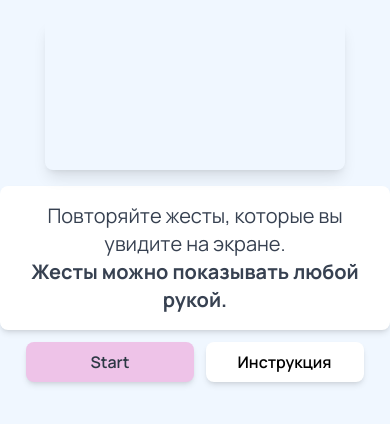
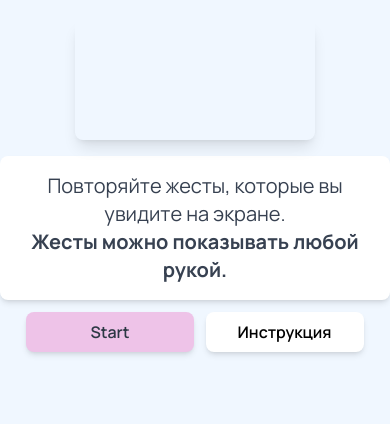
Before and after one commit to aS4meone/qutty-ai, a Next.js app in the folder frontend/: page /test-1 in a window 390 px wide. Shown: the top 424 px of the page. Built offline with nearby package versions, Linux system fonts and the light colour scheme; no server answers.

Commit message:
feat: webcam size

```diff
--- a/frontend/src/app/test-1/page.tsx
+++ b/frontend/src/app/test-1/page.tsx
@@ -95,7 +95,7 @@ const FirstTest: React.FC = () => {
             ) : (
                 <>
                     <Webcam ref={webcamRef} screenshotFormat="image/png"
-                            className="-scale-x-100 mx-auto rounded-lg shadow-lg lg:max-w-xl max-w-xs"/>
+                            className="-scale-x-100 mx-auto rounded-lg shadow-lg lg:max-w-xl max-w-60"/>
 
                     {showDescription && (
                         <div className="text-xl mx-auto mt-4 p-4 bg-white rounded-lg shadow-md text-gray-700 max-w-xl">
```
